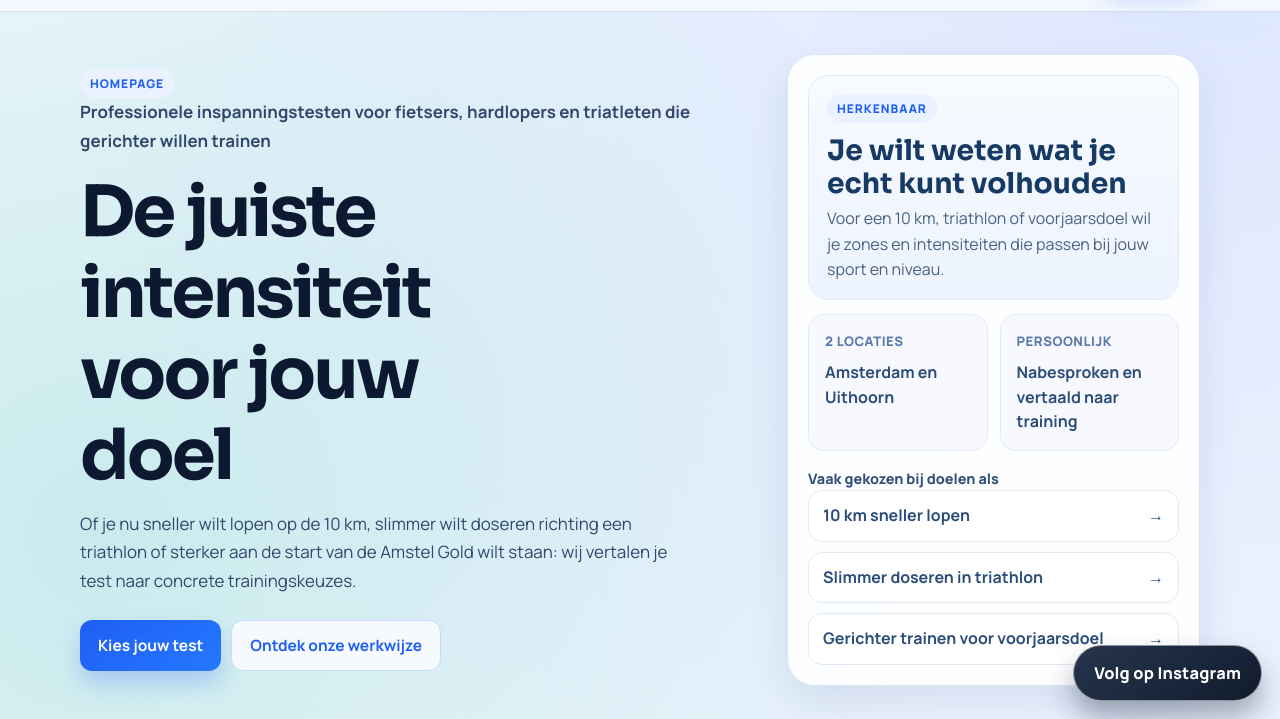
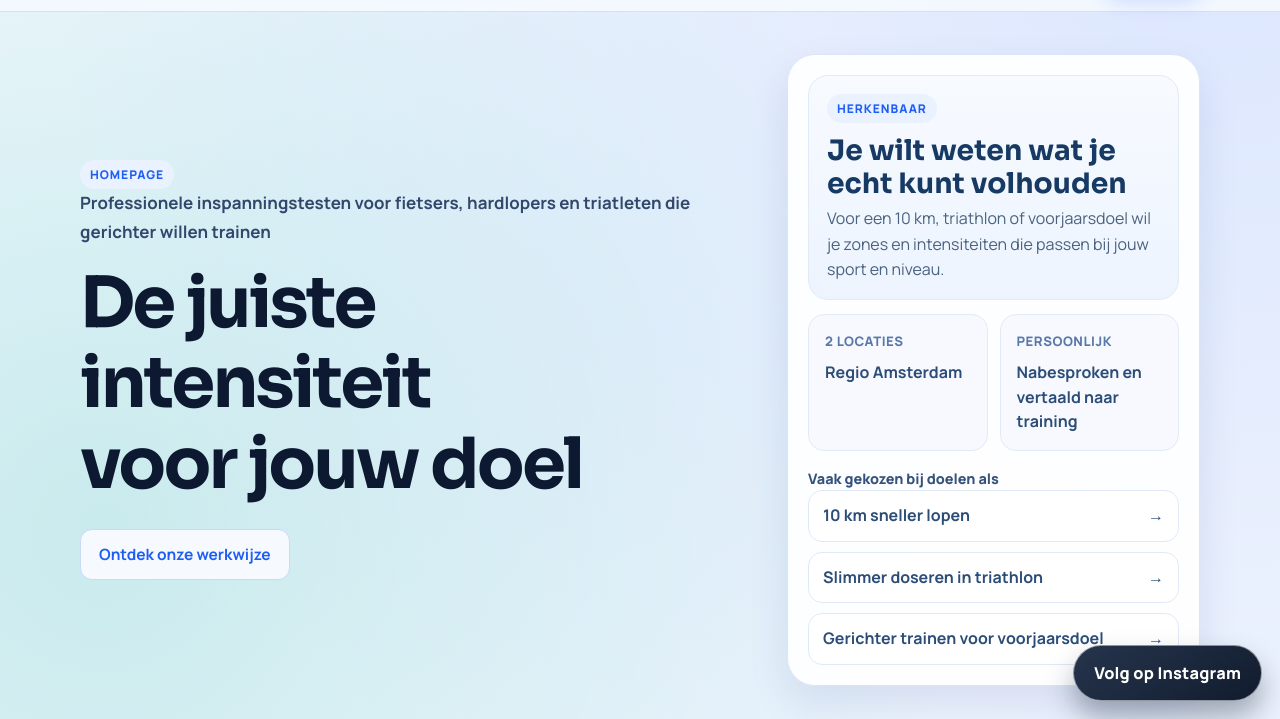
Before and after one commit to SportmetricsNL/web2.0, a website: page index.html in a window 1280 px wide. Shown: the part 81-800 px from the top of the page. Drawn offline with Linux system fonts and the light colour scheme.

Commit message:
Tighten homepage hero copy further

```diff
--- a/index.html
+++ b/index.html
@@ -88,18 +88,13 @@
       <section class="page-hero home-hero-section">
         <div class="container home-hero-shell">
           <div class="hero-layout home-hero-layout">
-          <article class="hero-main home-hero-main">
+            <article class="hero-main home-hero-main">
             <span class="eyebrow">Homepage</span>
             <p class="hero-overline">
               Professionele inspanningstesten voor fietsers, hardlopers en triatleten die gerichter willen trainen
             </p>
-            <h1>De juiste intensiteit voor jouw doel</h1>
-            <p>
-              Of je nu sneller wilt lopen op de 10 km, slimmer wilt doseren richting een triathlon of sterker aan de
-              start van de Amstel Gold wilt staan: wij vertalen je test naar concrete trainingskeuzes.
-            </p>
+            <h1>De juiste intensiteit<br />voor jouw doel</h1>
             <div class="hero-actions">
-              <a class="button button-primary" href="aanbod.html">Kies jouw test</a>
               <a class="button button-secondary" href="methode.html">Ontdek onze werkwijze</a>
             </div>
           </article>
@@ -117,7 +112,7 @@
             <div class="home-hero-mini-grid">
               <article class="home-hero-mini-card">
                 <span class="home-hero-mini-label">2 locaties</span>
-                <p>Amsterdam en Uithoorn</p>
+                <p>Regio Amsterdam</p>
               </article>
               <article class="home-hero-mini-card">
                 <span class="home-hero-mini-label">Persoonlijk</span>
--- a/styles.css
+++ b/styles.css
@@ -352,7 +352,7 @@ h3 {
 }
 
 .home-hero-main h1 {
-  max-width: 8ch;
+  max-width: none;
   font-size: clamp(2.8rem, 6vw, 4.4rem);
   letter-spacing: -0.04em;
 }
```
